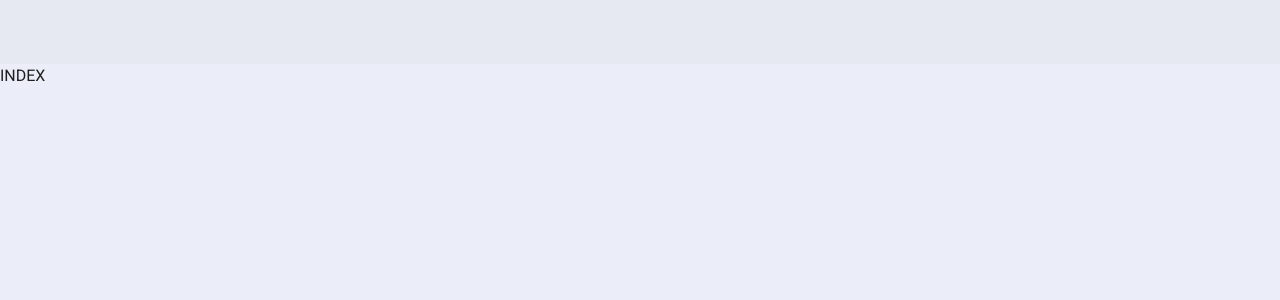
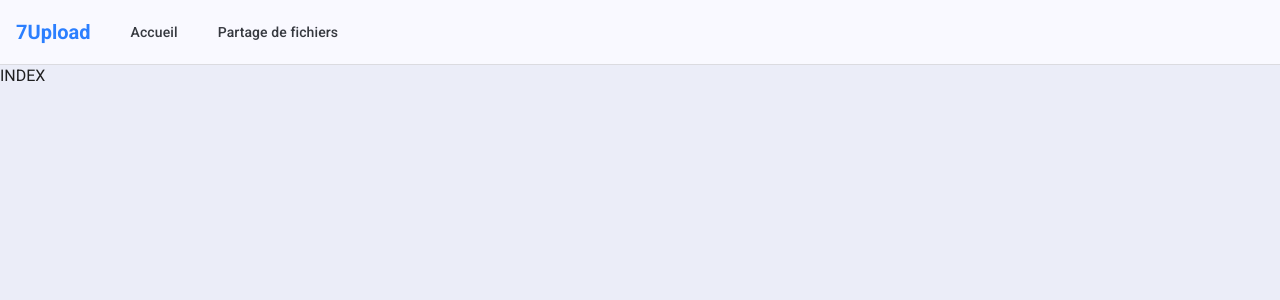
Before and after one commit to antoinemcx/7upload, a Vue app in the folder frontend/: page / in a window 1280 px wide. Shown: the top 300 px of the page. Built offline with nearby package versions, Linux system fonts and the light colour scheme.

Commit message:
feat(frontend): header and pages look

```diff
--- a/frontend/src/App.vue
+++ b/frontend/src/App.vue
@@ -15,10 +15,36 @@ const defaults = {
 <template>
   <VApp>
     <VDefaultsProvider :defaults>
-      <VToolbar></VToolbar>
+      <VAppBar flat border="b">
+        <div class="d-flex align-center px-4 ga-2">
+          <RouterLink to="/" class="logo-link">
+            <span class="logo-text">7Upload</span>
+          </RouterLink>
+          <RouterLink v-slot="{ navigate }" to="/" custom>
+            <VBtn variant="text" @click="navigate">Accueil</VBtn>
+          </RouterLink>
+          <RouterLink v-slot="{ navigate }" to="/upload" custom>
+            <VBtn variant="text" @click="navigate">Partage de fichiers</VBtn>
+          </RouterLink>
+        </div>
+      </VAppBar>
+
       <VMain>
         <RouterView />
       </VMain>
     </VDefaultsProvider>
   </VApp>
 </template>
+
+<style scoped>
+.logo-link {
+  text-decoration: none;
+  margin-right: 1rem;
+}
+
+.logo-text {
+  color: rgb(var(--v-theme-primary));
+  font-weight: 700;
+  font-size: 1.25rem;
+}
+</style>
--- a/frontend/src/pages/[...path].vue
+++ b/frontend/src/pages/[...path].vue
@@ -1,5 +1,12 @@
 <script setup lang="ts"></script>
 
-<template>404</template>
+<template>
+  <VContainer class="fill-height d-flex align-center justify-center">
+    <div class="text-center">
+      <h1 class="font-weight-bold mb-6">404 : Page introuvable</h1>
+      <VBtn color="primary" size="large" to="/">Retourner à l'accueil</VBtn>
+    </div>
+  </VContainer>
+</template>
 
 <style scoped></style>
--- a/frontend/src/pages/upload.vue
+++ b/frontend/src/pages/upload.vue
@@ -44,28 +44,49 @@ async function submit(e: SubmitEventPromise) {
 </script>
 
 <template>
-  <VContainer>
+  <VContainer max-width="800">
+    <h1 class="font-weight-bold mb-4 mt-3">Partage de fichiers</h1>
+
+    <VCard flat border>
+      <VCardText>
         <VForm v-model="isValid" @submit.prevent="submit">
-      <VFileUpload v-model="files" :rules="[rules.required()]" />
+          <VFileUpload v-model="files" :rules="[rules.required()]" class="mb-4" />
+
+          <VDivider class="mb-4" />
+
+          <p class="text-subtitle-2 text-medium-emphasis mb-3">Options</p>
+
           <VNumberInput
             v-model="retention"
             suffix="s"
-        label="Rétention"
+            label="Durée de rétention"
             :rules="[rules.required(), rules.integer()]"
+            class="mb-2"
           />
-      <VSwitch v-model="autodestruct" label="Auto-destruction" />
-      <VTextField v-model="password" type="password" label="Mot de passe" />
+          <VSwitch v-model="autodestruct" label="Auto-destruction après téléchargement" />
+          <VTextField
+            v-model="password"
+            type="password"
+            label="Mot de passe (optionnel)"
+            class="mb-4"
+          />
+
           <VBtn
             type="submit"
             :disabled="!isValid"
             block
-        size="x-large"
-        :color="isValid ? 'tertiary' : undefined"
+            size="large"
+            :color="isValid ? 'primary' : undefined"
           >
             Envoyer
           </VBtn>
         </VForm>
-    <pre>{{ msg }}</pre>
+      </VCardText>
+    </VCard>
+
+    <VAlert v-if="msg" class="mt-4" type="info" variant="tonal">
+      {{ msg }}
+    </VAlert>
   </VContainer>
 </template>
 
```
Lines whose indentation alone changed are shown as unchanged.
